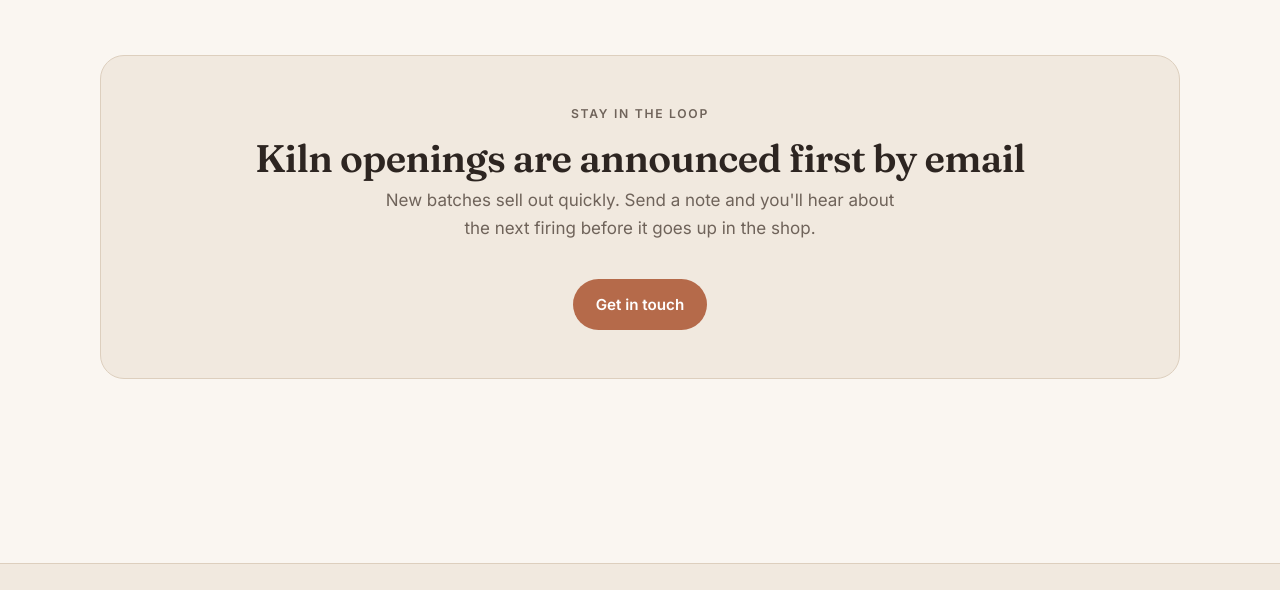
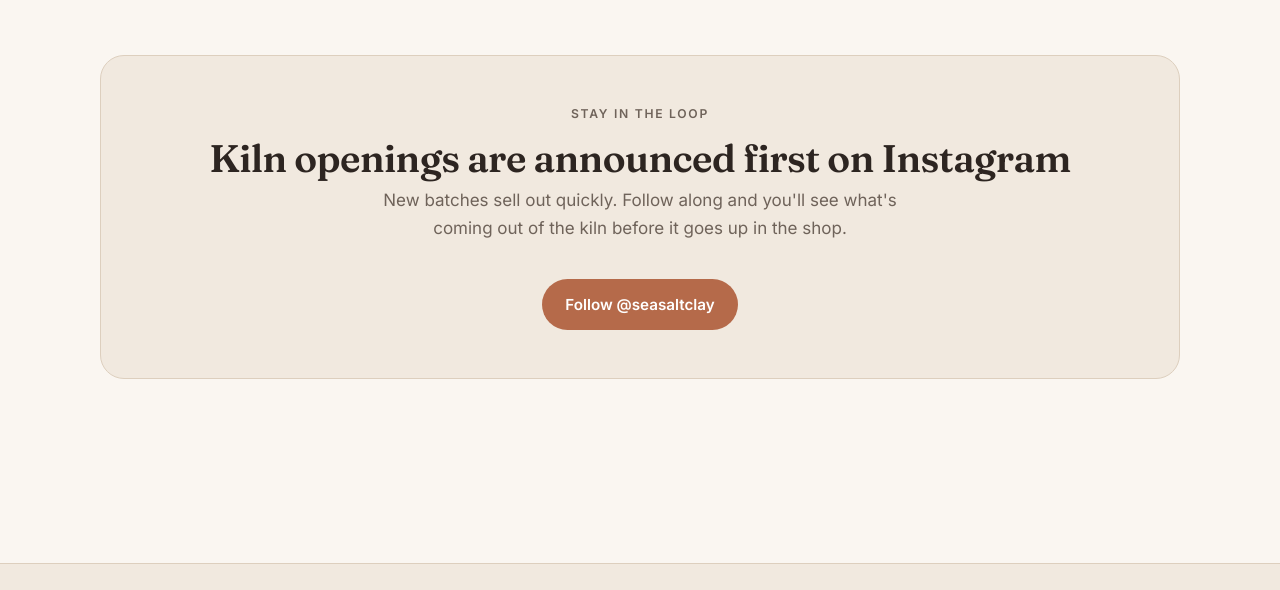
Before and after one commit to manina1-dev/Sea-salt-clay, a plain HTML site: page index.html in a window 1280 px wide. Shown: the part 2820-3410 px from the top of the page. Drawn offline with Linux system fonts and the light colour scheme.

Commit message:
Point the home page call-to-action at Instagram
Kiln openings are announced on Instagram, not by email, so the "stay in
the loop" block now links to @seasaltclay instead of the contact form.

Co-Authored-By: Claude Opus 5 <noreply@anthropic.com>
Claude-Session: https://claude.ai/code/session_01HBGCxSPKHGmMVJt7C3yJTt

```diff
--- a/index.html
+++ b/index.html
@@ -117,9 +117,9 @@
   <section class="section wrap">
     <div class="callout">
       <p class="eyebrow">Stay in the loop</p>
-      <h2>Kiln openings are announced first by email</h2>
-      <p>New batches sell out quickly. Send a note and you'll hear about the next firing before it goes up in the shop.</p>
-      <a class="btn btn--primary" href="contact.html">Get in touch</a>
+      <h2>Kiln openings are announced first on Instagram</h2>
+      <p>New batches sell out quickly. Follow along and you'll see what's coming out of the kiln before it goes up in the shop.</p>
+      <a class="btn btn--primary" href="https://instagram.com/seasaltclay" rel="me noopener" target="_blank">Follow @seasaltclay</a>
     </div>
   </section>
 
```
